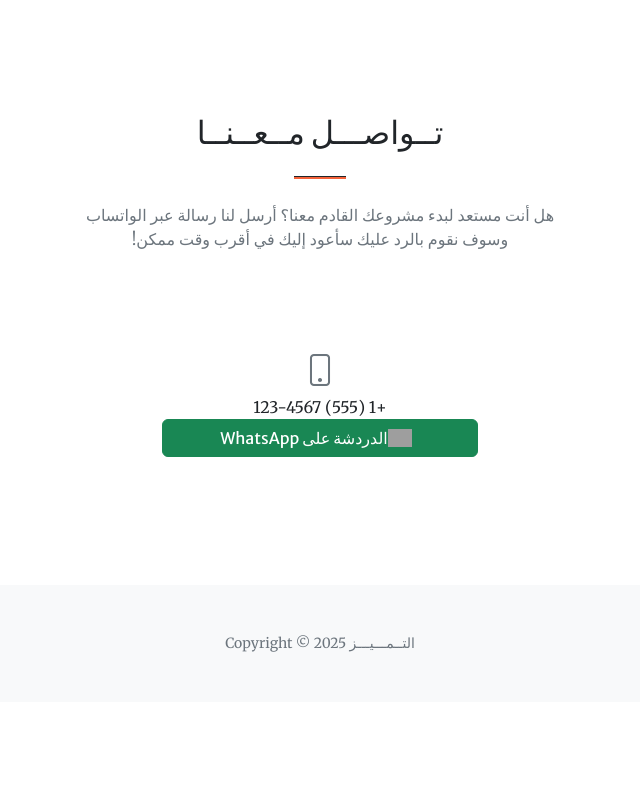
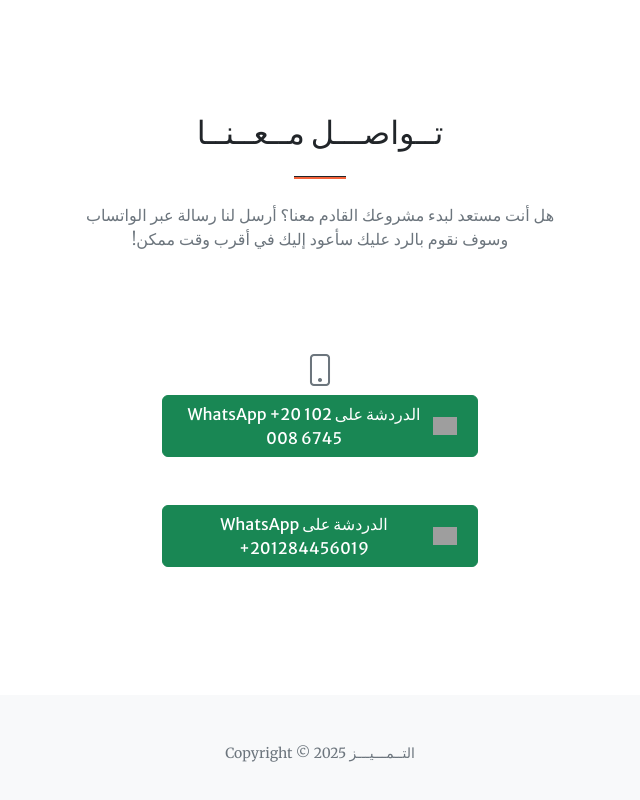
Before and after one commit to 5aled1801/Work_Station, a plain HTML site: page index.html in a window 1280 px wide. Shown: the part 2643-3443 px from the top of the page, without its empty margins (320-960 px from the left). Before the commit the page ends 3345 px from the top, so only its background shows below. Drawn offline with nearby package versions, Linux system fonts and the light colour scheme; some packages are replaced by stand-ins of ours; grey boxes are pictures that could not be loaded; a script that the page names is missing.

Commit message:
adding chating

```diff
--- a/index.html
+++ b/index.html
@@ -267,10 +267,16 @@
             <div class="row gx-4 gx-lg-5 justify-content-center">
                 <div class="col-lg-4 text-center mb-5 mb-lg-0">
                     <i class="bi-phone fs-2 mb-3 text-muted"></i>
-                    <div>+1 (555) 123-4567</div>
+
+                    <a href="https://wa.me/201020086745" target="_blank" class="btn btn-success" style="display: flex; align-items: center;    justify-content: center;">
+                        <img src="https://upload.wikimedia.org/wikipedia/commons/6/6b/WhatsApp.svg" alt="WhatsApp" style="width: 24px; margin-right: 8px;">
+                        <span>الدردشة على WhatsApp +20 102 008 6745</span>
+                      </a>
+                      <br>
+                      <br>
                     <a href="https://wa.me/201284456019" target="_blank" class="btn btn-success" style="display: flex; align-items: center;    justify-content: center;">
                         <img src="https://upload.wikimedia.org/wikipedia/commons/6/6b/WhatsApp.svg" alt="WhatsApp" style="width: 24px; margin-right: 8px;">
-                        <span>الدردشة على WhatsApp</span>
+                        <span>الدردشة على WhatsApp +201284456019</span>
                       </a>
                 </div>
             </div>
```
